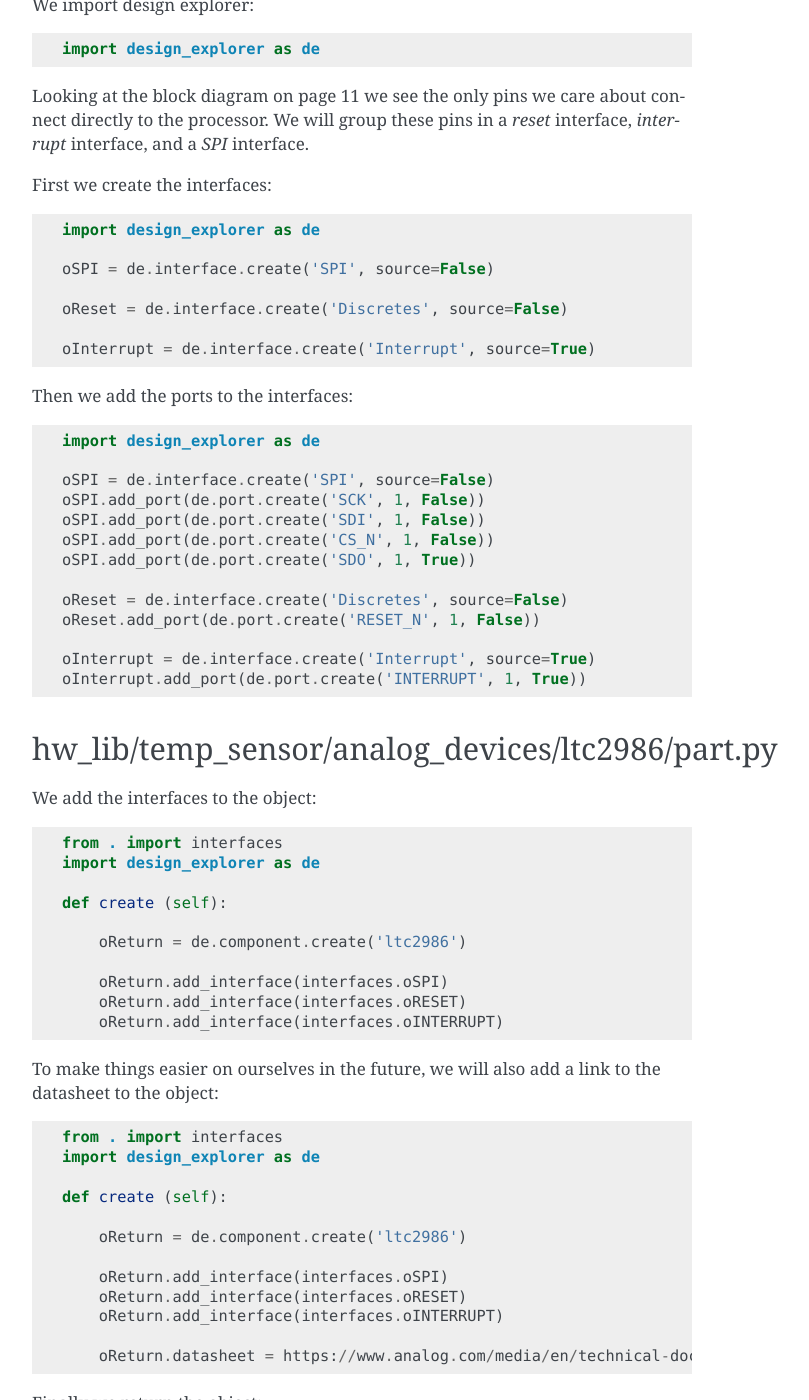
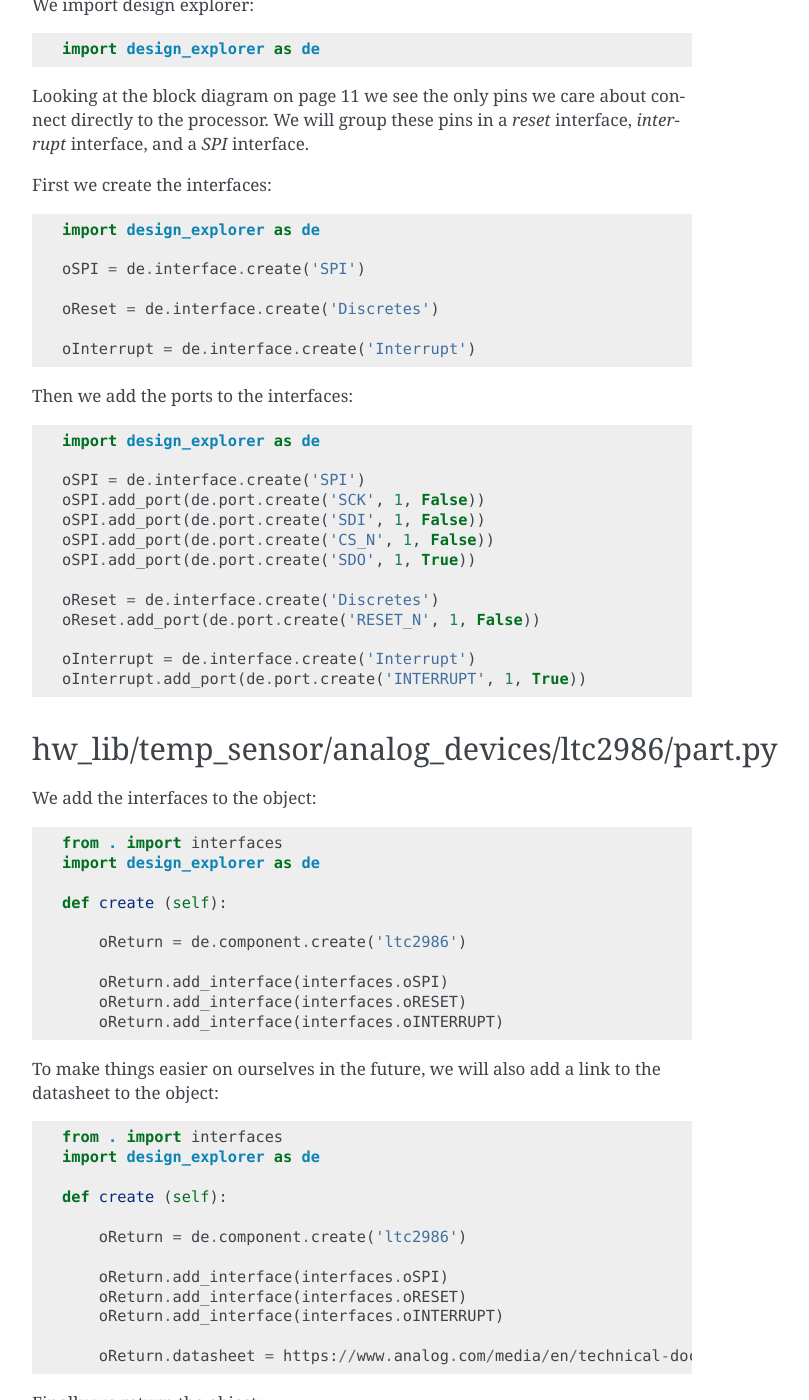
Before and after one commit to jeremiah-c-leary/design-explorer, a Sphinx documentation site: the page built from docs/source/case_study_1/ltc_2986.rst, in a window 1280 px wide and 1400 px high, scrolled down 887 px. Shown: the whole window, without its empty margins (388-1197 px from the left). Built offline with Sphinx 7.4.7, drawn with Linux system fonts in a browser that asks for light colours; some of the changed text lies outside the part shown.

Commit message:
Minor code updates after attempting to run code.

```diff
--- a/docs/source/case_study_1/discretes.rst
+++ b/docs/source/case_study_1/discretes.rst
@@ -55,10 +55,10 @@ Each interface will contain 8 discretes.
    import design_explorer as de
 
 
-   oInputDiscrete = de.interface.create('Input Discretes', source=False)
+   oInputDiscrete = de.interface.create('Input Discretes')
    oInputDiscrete.add_port(de.port.create('DIN', 8, False))
 
-   oOutputDiscrete = de.interface.create('Output Discretes', source=True)
+   oOutputDiscrete = de.interface.create('Output Discretes')
    oOutputDiscrete.add_port(de.port.create('DIN', 8, True))
 
 
--- a/docs/source/case_study_1/fpga.rst
+++ b/docs/source/case_study_1/fpga.rst
@@ -7,7 +7,7 @@ Following the LED example, we make the directory.
 
 .. code-block:: bash
 
-    mkdir -p hw_lib/fpga/intel/max10/max10M50
+    mkdir -p hw_lib/fpga/intel/max10/max10m50
 
 We will create or modify the necessary *__init__.py* files at each level of the hierarchy.
 
--- a/docs/source/case_study_1/ltc_2986.rst
+++ b/docs/source/case_study_1/ltc_2986.rst
@@ -59,11 +59,11 @@ First we create the interfaces:
 
    import design_explorer as de
 
-   oSPI = de.interface.create('SPI', source=False)
+   oSPI = de.interface.create('SPI')
 
-   oReset = de.interface.create('Discretes', source=False)
+   oReset = de.interface.create('Discretes')
 
-   oInterrupt = de.interface.create('Interrupt', source=True)
+   oInterrupt = de.interface.create('Interrupt')
 
 Then we add the ports to the interfaces:
 
@@ -71,16 +71,16 @@ Then we add the ports to the interfaces:
 
    import design_explorer as de
 
-   oSPI = de.interface.create('SPI', source=False)
+   oSPI = de.interface.create('SPI')
    oSPI.add_port(de.port.create('SCK', 1, False))
    oSPI.add_port(de.port.create('SDI', 1, False))
    oSPI.add_port(de.port.create('CS_N', 1, False))
    oSPI.add_port(de.port.create('SDO', 1, True))
 
-   oReset = de.interface.create('Discretes', source=False)
+   oReset = de.interface.create('Discretes')
    oReset.add_port(de.port.create('RESET_N', 1, False))
 
-   oInterrupt = de.interface.create('Interrupt', source=True)
+   oInterrupt = de.interface.create('Interrupt')
    oInterrupt.add_port(de.port.create('INTERRUPT', 1, True))
 
 hw_lib/temp_sensor/analog_devices/ltc2986/part.py
@@ -130,7 +130,7 @@ Finally we return the object:
         oReturn = de.component.create('ltc2986')
 
         oReturn.add_interface(interfaces.oSPI)
-        oReturn.add_interface(interfaces.oRESET)
-        oReturn.add_interface(interfaces.oINTERRUPT)
+        oReturn.add_interface(interfaces.oReset)
+        oReturn.add_interface(interfaces.oInterrupt)
 
         return oReturn
```
Also changed, not shown: other parts of docs/source/case_study_1/fpga.rst (+1 -1 lines), docs/source/case_study_1/adc4110_1.rst (+4 -4 lines), docs/source/case_study_1/mk2771_16.rst (+4 -4 lines), docs/source/case_study_1/omap.rst (+4 -4 lines).
